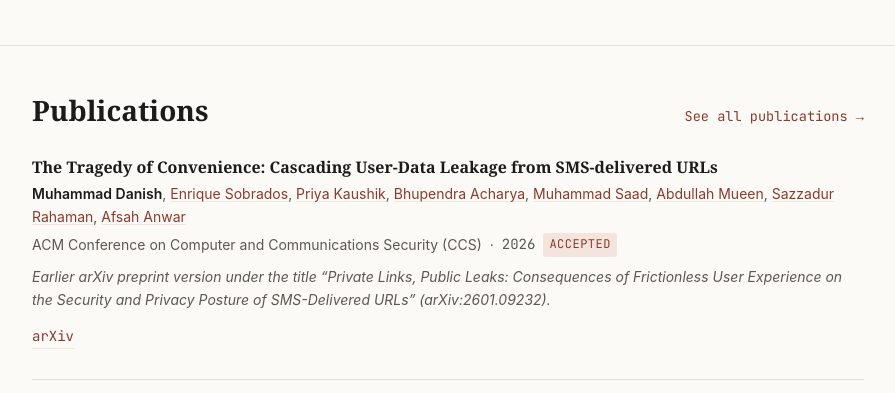
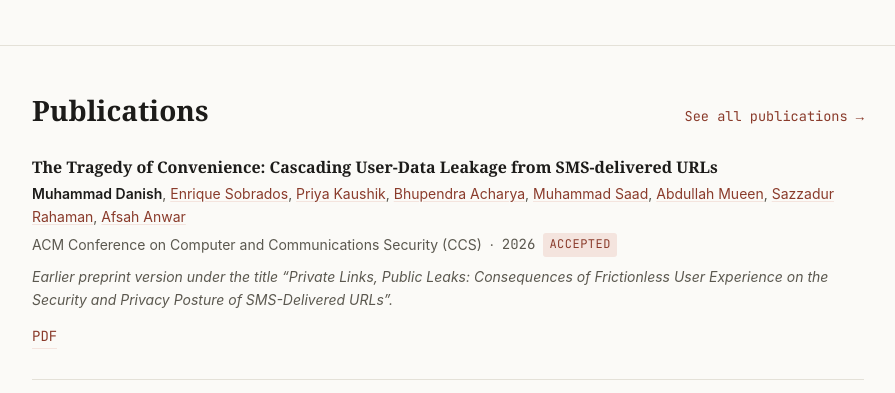
Before and after one commit to cs-maestro/cs-maestro.github.io, an Astro site: page / in a window 1280 px wide. Shown: the part 559-952 px from the top of the page, without its empty margins (192-1087 px from the left). Built offline with nearby package versions, Linux system fonts and the light colour scheme; Astro itself is replaced by a stand-in of ours.

Commit message:
Added papers

```diff
--- a/src/content/publications/2026-tragedy-of-convenience.md
+++ b/src/content/publications/2026-tragedy-of-convenience.md
@@ -13,7 +13,7 @@
 year: 2026
 date: 2026-07-18
 links:
-  arxiv: "https://arxiv.org/abs/2601.09232"
+  pdf: "/papers/tragedy-of-convenience.pdf"
 status: accepted
-note: "Earlier arXiv preprint version under the title “Private Links, Public Leaks: Consequences of Frictionless User Experience on the Security and Privacy Posture of SMS-Delivered URLs” (arXiv:2601.09232)."
+note: "Earlier preprint version under the title “Private Links, Public Leaks: Consequences of Frictionless User Experience on the Security and Privacy Posture of SMS-Delivered URLs”."
 ---
--- a/src/content/publications/2027-vpn-protocol-coexistence.md
+++ b/src/content/publications/2027-vpn-protocol-coexistence.md
@@ -8,5 +8,7 @@ authors:
   - Afsah Anwar
 venue: IEEE Symposium on Security and Privacy (S&P)
 year: 2027
+links:
+  pdf: "/papers/vpn-protocol-coexistence.pdf"
 status: accepted
 ---
```
Also changed, not shown: 2 other files.
